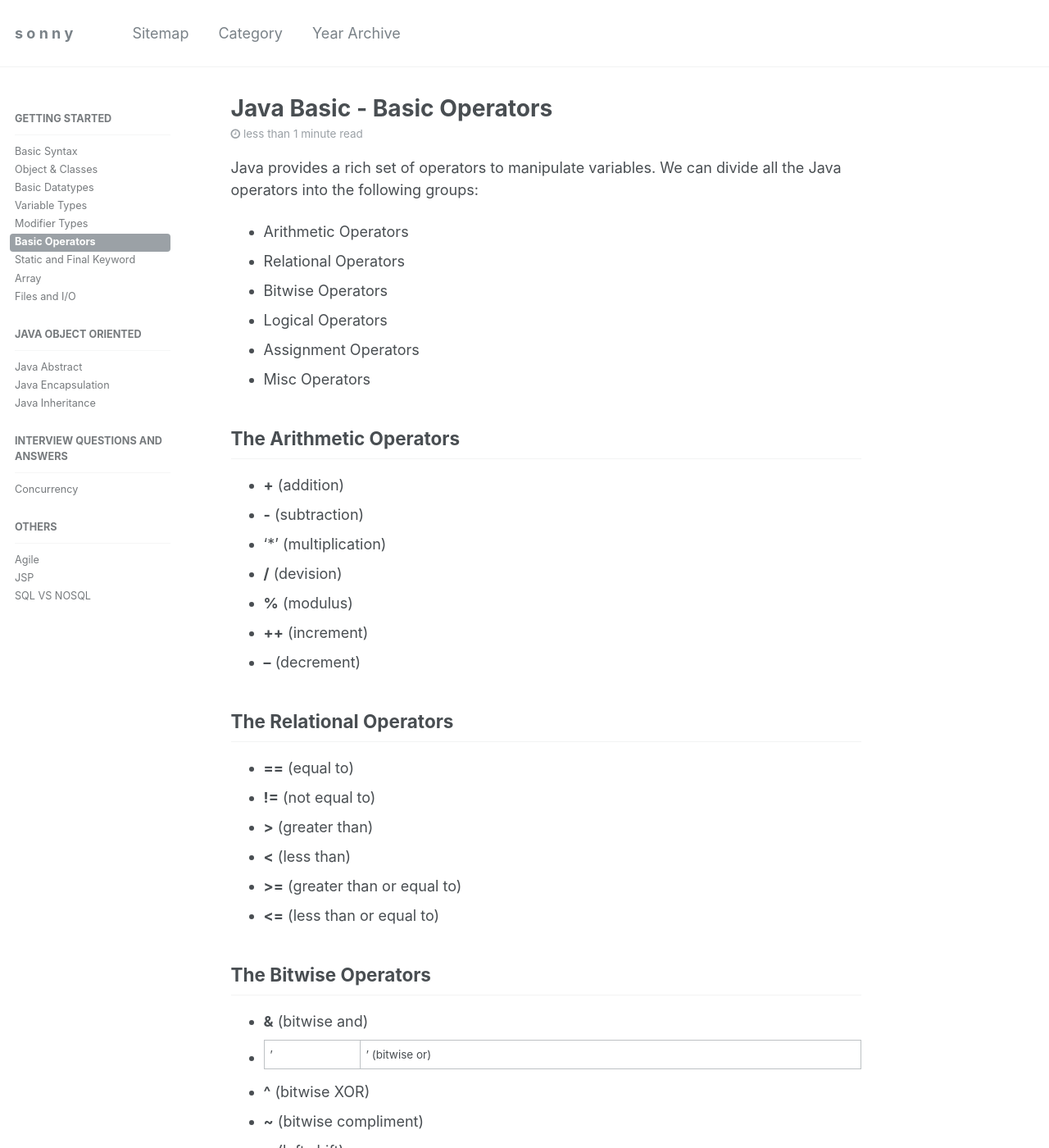
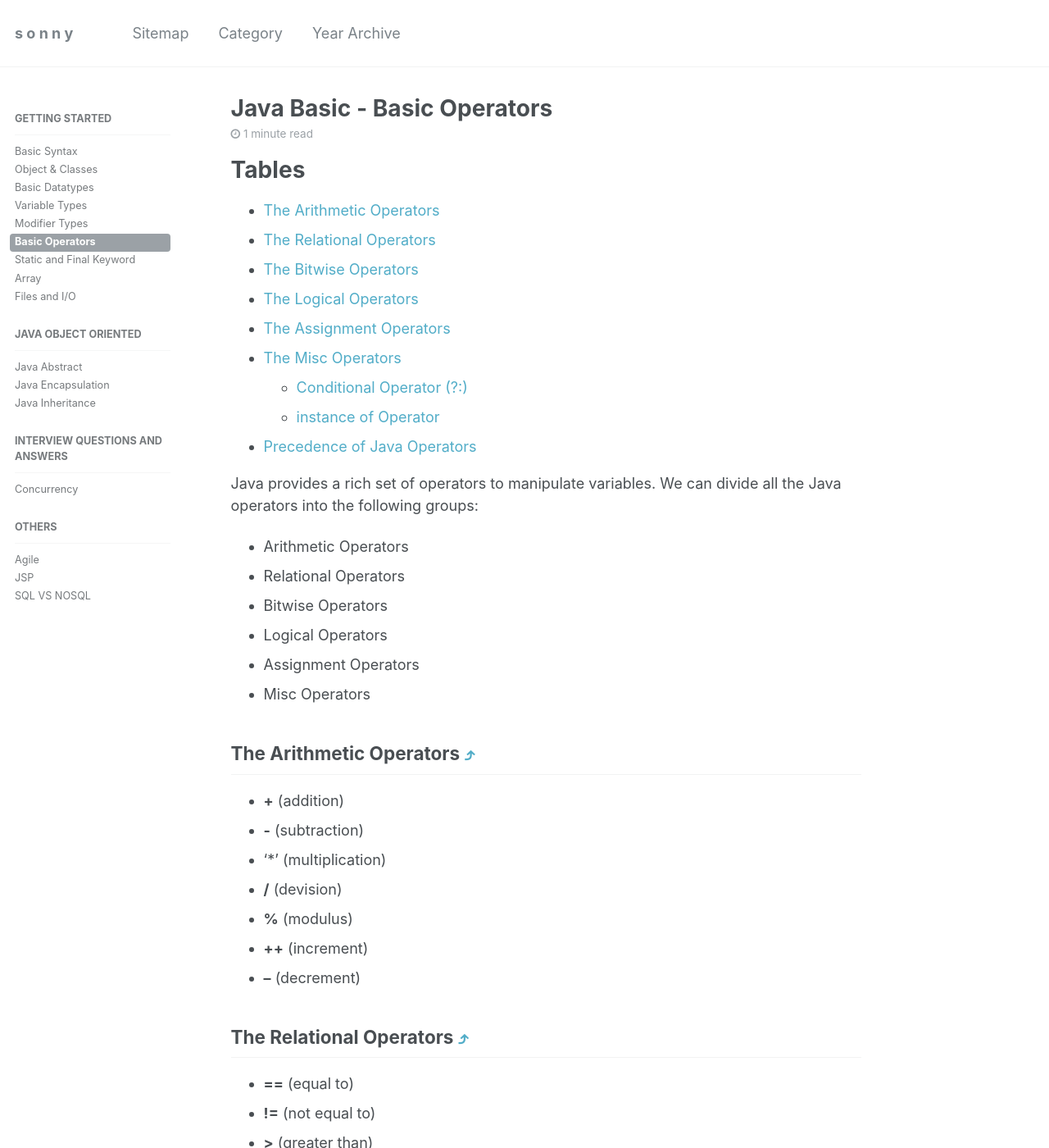
Before and after one commit to sonnyit/java, a Jekyll site: the page built from _posts/2015-12-01-jb-basic-operators.md, in a window 1280 px wide and 1400 px high. Shown: the whole window at 82% size. Built offline with Jekyll 4.4.1, drawn with Linux system fonts in a browser that asks for light colours; comment, search, counter and statistics services are not loaded.

Commit message:
update anchors

```diff
--- a/_posts/2015-12-01-jb-basic-operators.md
+++ b/_posts/2015-12-01-jb-basic-operators.md
@@ -6,6 +6,18 @@ categories:
 tags:
   - java-basic
 ---
+
+# Tables
+
+* [The Arithmetic Operators](#the-arithmetic-operators-10548tables)
+* [The Relational Operators](#the-relational-operators-10548tables)
+* [The Bitwise Operators](#the-bitwise-operators-10548tables)
+* [The Logical Operators](#the-logical-operators-10548tables)
+* [The Assignment Operators](#the-assignment-operators-10548tables)
+* [The Misc Operators](#the-misc-operators-10548tables)
+  * [Conditional Operator (?:)](#conditional-operator-10548tables)
+  * [instance of Operator](#instance-of-operator-10548tables)
+* [Precedence of Java Operators](#precedence-of-java-operators-10548tables)
 
 Java provides a rich set of operators to manipulate variables. We can divide all the Java operators into the following groups:
 
```
Also changed, not shown: other parts of _posts/2015-12-01-jb-basic-operators.md (+9 -11 lines), _posts/2015-12-01-jb-modifier-types.md (+7 -4 lines).
